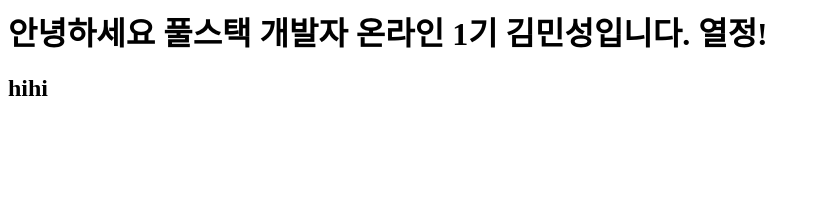
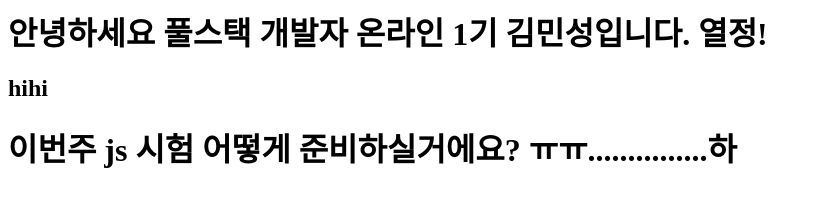
Before and after one commit to Minseongkimm/git_practice, a plain HTML site: page index.html in a window 1280 px wide. Shown: the whole page, without its empty margins (0-819 px from the left). Drawn offline with Linux system fonts and the light colour scheme.

Commit message:
js 시험대비 눈물

```diff
--- a/index.html
+++ b/index.html
@@ -1,4 +1,5 @@
 <h1>안녕하세요 풀스택 개발자 온라인 1기 김민성입니다. 열정!</h1>
 <div>
     <h2>hihi</h2>
+    <h1>이번주 js 시험 어떻게 준비하실거에요? ㅠㅠ...............하</h1>
 </div>
```
